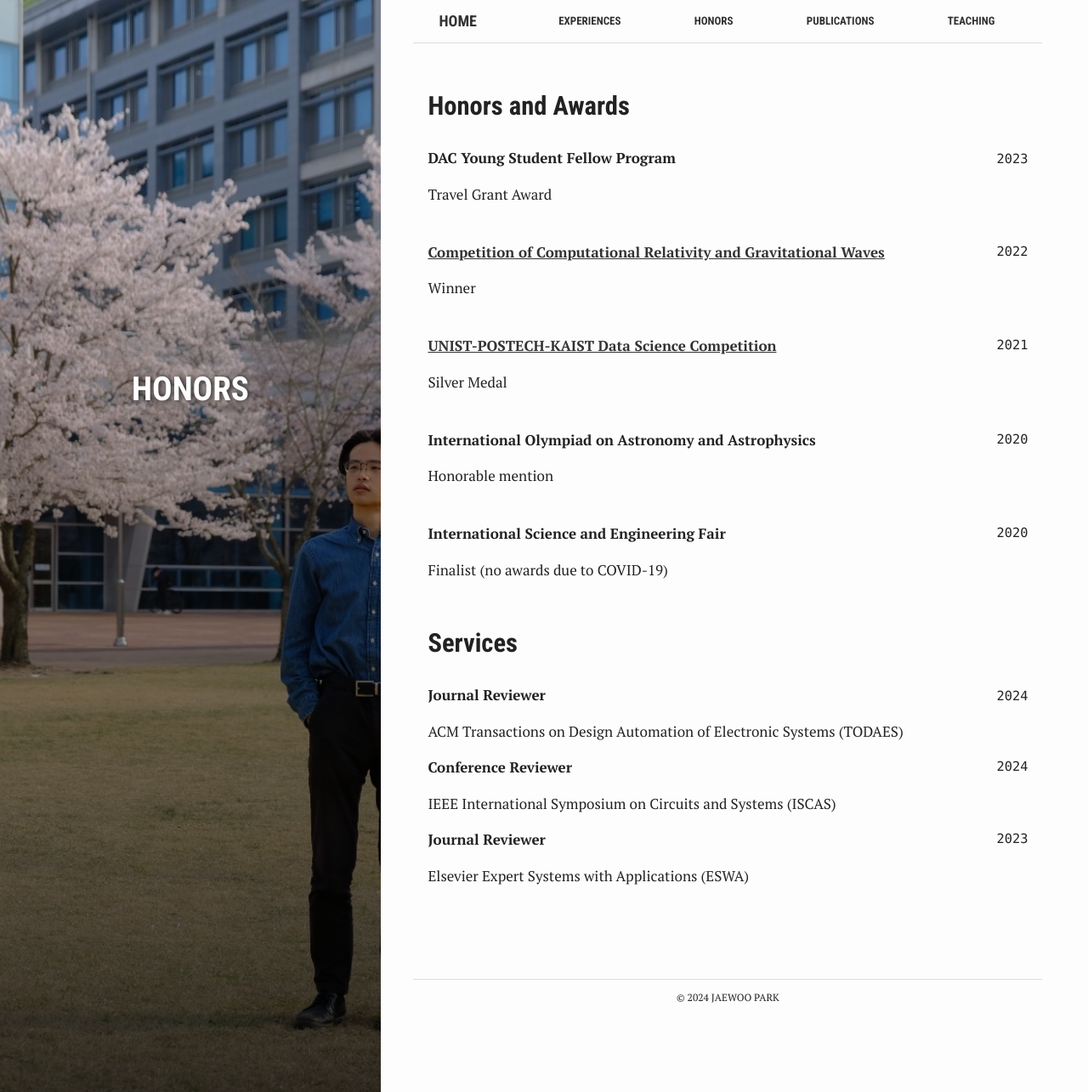
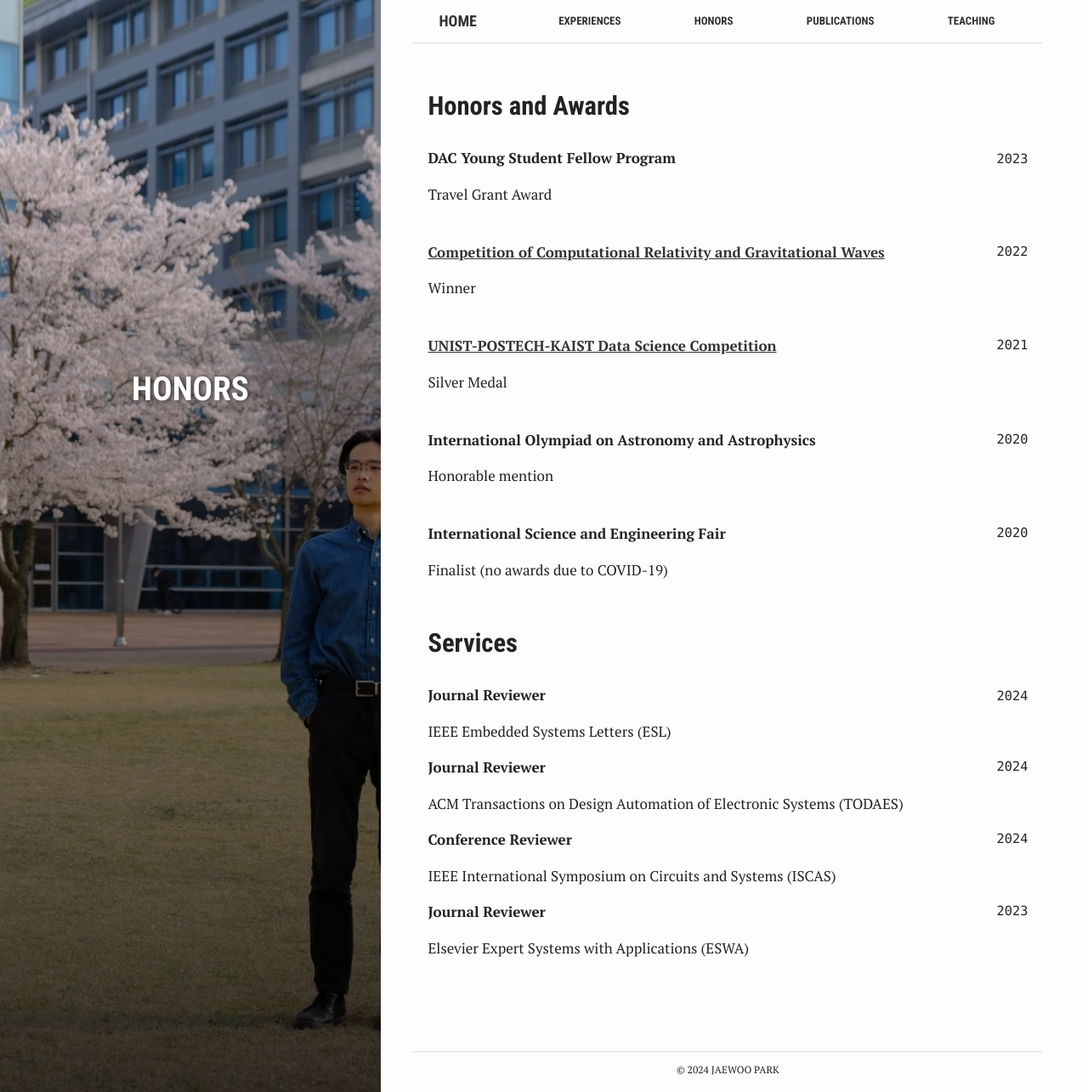
Before and after one commit to hecate64/hecate64.github.io, a Jekyll site: the page built from honors.md, in a window 1280 px wide and 1285 px high. Shown: the whole window at 85% size. Built offline with Jekyll 4.4.1, drawn with Linux system fonts in a browser that asks for light colours.

Commit message:
add reviewer history

```diff
--- a/honors.md
+++ b/honors.md
@@ -63,6 +63,16 @@
 __Journal Reviewer__
 
 
+IEEE Embedded Systems Letters (ESL)
+<br/>
+
+
+
+<div style="float: right"> <code> 2024 </code> </div>
+
+__Journal Reviewer__
+
+
 ACM Transactions on Design Automation of Electronic Systems (TODAES)
 <br/>
 
```
Also changed, not shown: 3 other files.
